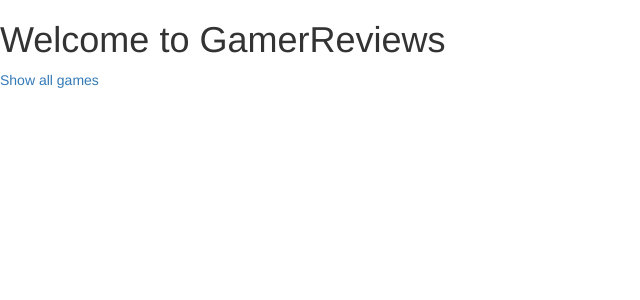
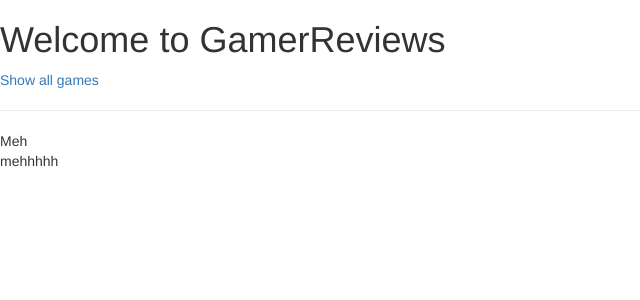
Before and after one commit to Lkleindesigns/gamer-review-app, a Node server app: page / in a window 1280 px wide. Shown: the part 52-352 px from the top of the page, without its empty margins (0-640 px from the left). Run offline with Node 20, Linux system fonts and the light colour scheme; some libraries are stand-ins or nearby versions.

Commit message:
add simple debug section under footer, included in footer

```diff
--- /dev/null
+++ b/views/partials/debugInfo.ejs
@@ -0,0 +1,7 @@
+<hr>
+<table>
+    <theader>Meh</theader>
+    <tr>
+        <td>mehhhhh</td>
+    </tr>
+</table>
--- a/views/partials/footer.ejs
+++ b/views/partials/footer.ejs
@@ -1,3 +1,4 @@
   <script type="text/javascript" src="/public/js/main.js"></script>
   </body>
+  <% include ../partials/debugInfo %>
 </html>
```
